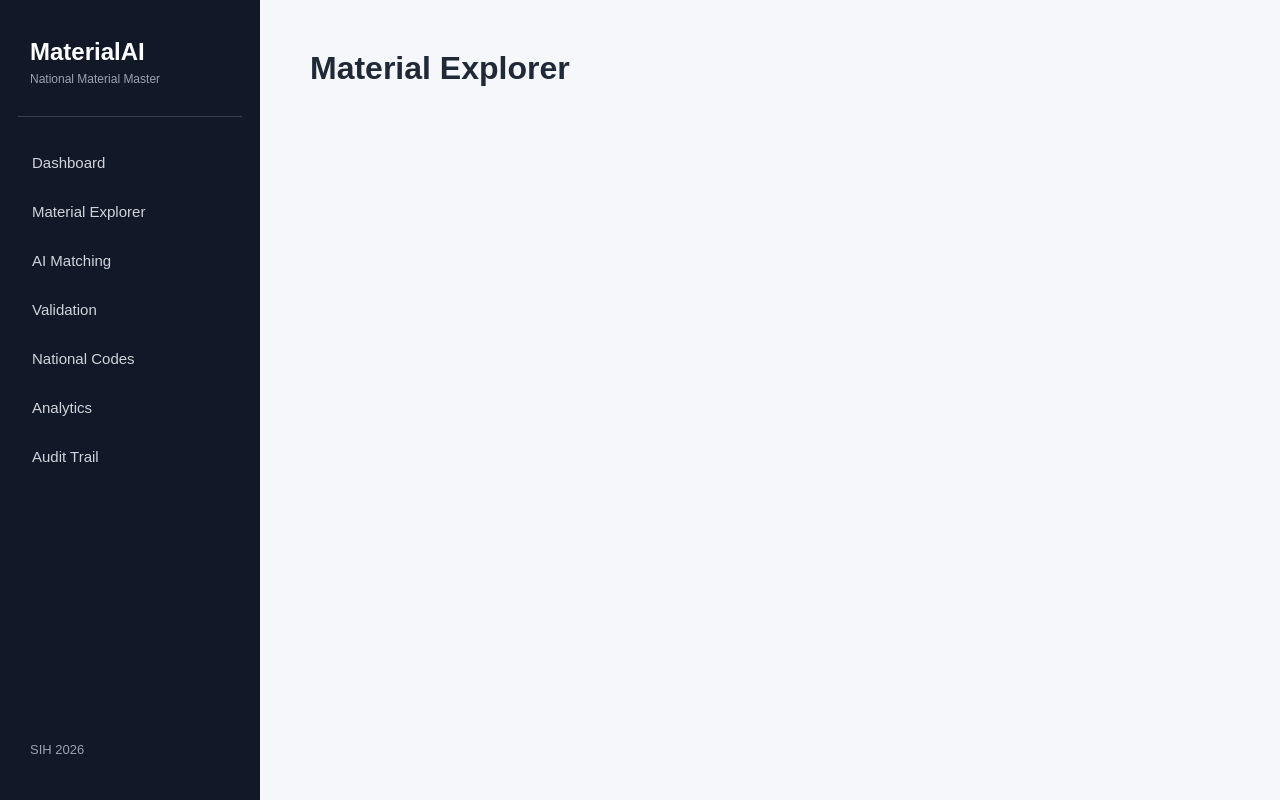
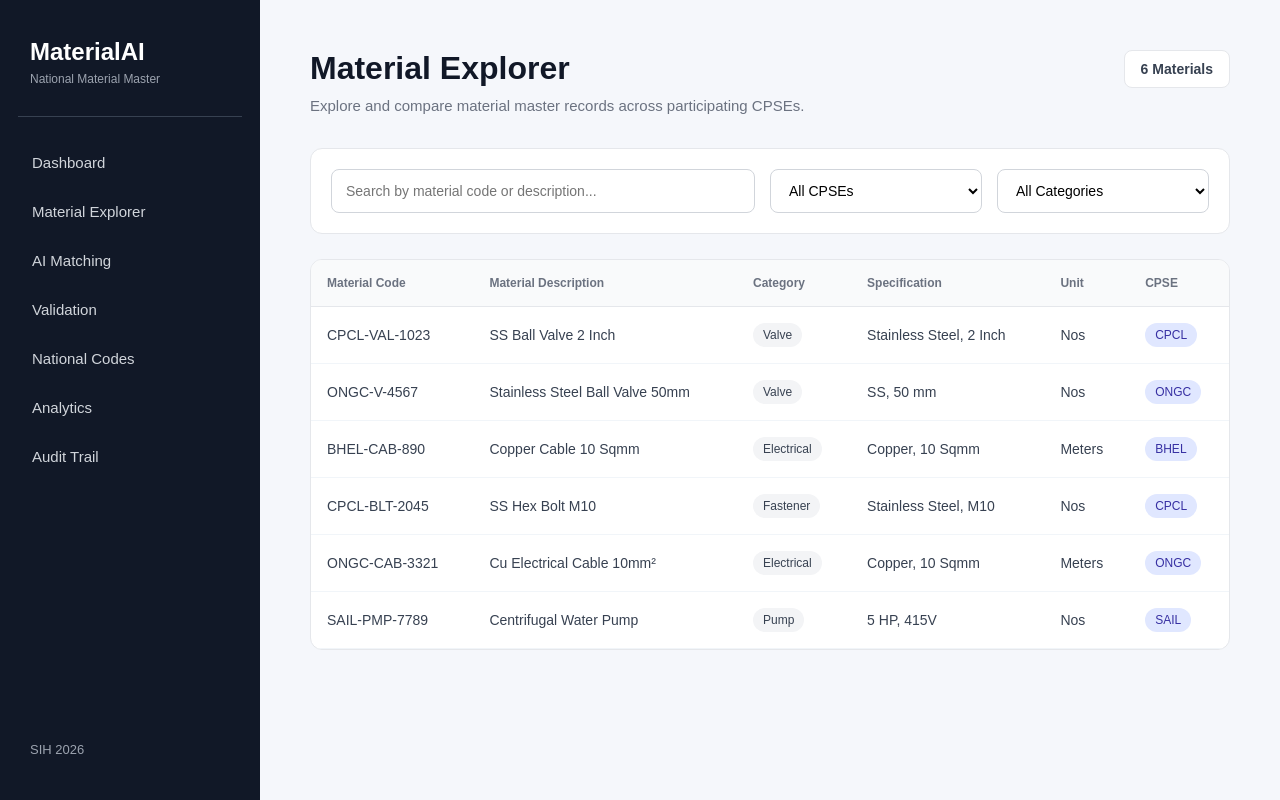
Before and after one commit to DHANUSHRI-MUTHUKUMARAN/-material-harmonization, a React (Vite) app in the folder material-harmonization-frontend/: page /materials in a window 1280 px wide. Built offline with nearby package versions, Linux system fonts and the light colour scheme.

Commit message:
Material explorer alinged

```diff
--- /dev/null
+++ b/material-harmonization-frontend/src/data/materials.js
@@ -0,0 +1,58 @@
+const materials = [
+  {
+    id: 1,
+    code: "CPCL-VAL-1023",
+    description: "SS Ball Valve 2 Inch",
+    category: "Valve",
+    specification: "Stainless Steel, 2 Inch",
+    unit: "Nos",
+    cpse: "CPCL",
+  },
+  {
+    id: 2,
+    code: "ONGC-V-4567",
+    description: "Stainless Steel Ball Valve 50mm",
+    category: "Valve",
+    specification: "SS, 50 mm",
+    unit: "Nos",
+    cpse: "ONGC",
+  },
+  {
+    id: 3,
+    code: "BHEL-CAB-890",
+    description: "Copper Cable 10 Sqmm",
+    category: "Electrical",
+    specification: "Copper, 10 Sqmm",
+    unit: "Meters",
+    cpse: "BHEL",
+  },
+  {
+    id: 4,
+    code: "CPCL-BLT-2045",
+    description: "SS Hex Bolt M10",
+    category: "Fastener",
+    specification: "Stainless Steel, M10",
+    unit: "Nos",
+    cpse: "CPCL",
+  },
+  {
+    id: 5,
+    code: "ONGC-CAB-3321",
+    description: "Cu Electrical Cable 10mm²",
+    category: "Electrical",
+    specification: "Copper, 10 Sqmm",
+    unit: "Meters",
+    cpse: "ONGC",
+  },
+  {
+    id: 6,
+    code: "SAIL-PMP-7789",
+    description: "Centrifugal Water Pump",
+    category: "Pump",
+    specification: "5 HP, 415V",
+    unit: "Nos",
+    cpse: "SAIL",
+  },
+];
+
+export default materials;
--- a/material-harmonization-frontend/src/index.css
+++ b/material-harmonization-frontend/src/index.css
@@ -278,3 +278,150 @@ body {
     display: none;
   }
 }
+
+/* ================================
+   MATERIAL EXPLORER
+================================ */
+
+.material-explorer {
+  width: 100%;
+}
+
+.page-header {
+  display: flex;
+  justify-content: space-between;
+  align-items: flex-start;
+  margin-bottom: 30px;
+}
+
+.page-header h1 {
+  font-size: 32px;
+  color: #111827;
+  margin-bottom: 8px;
+}
+
+.page-header p {
+  font-size: 15px;
+  color: #6b7280;
+  max-width: 650px;
+  line-height: 1.5;
+}
+
+.material-count {
+  background-color: white;
+  border: 1px solid #e5e7eb;
+  padding: 10px 16px;
+  border-radius: 8px;
+  font-size: 14px;
+  font-weight: 600;
+  color: #374151;
+}
+
+/* Filters */
+
+.filter-section {
+  display: grid;
+  grid-template-columns: 2fr 1fr 1fr;
+  gap: 15px;
+  background-color: white;
+  padding: 20px;
+  border: 1px solid #e5e7eb;
+  border-radius: 12px;
+  margin-bottom: 25px;
+}
+
+.filter-section input,
+.filter-section select {
+  width: 100%;
+  padding: 12px 14px;
+  border: 1px solid #d1d5db;
+  border-radius: 8px;
+  font-size: 14px;
+  outline: none;
+  background-color: white;
+}
+
+.filter-section input:focus,
+.filter-section select:focus {
+  border-color: #111827;
+}
+
+/* Table Container */
+
+.materials-table-container {
+  background-color: white;
+  border: 1px solid #e5e7eb;
+  border-radius: 12px;
+  overflow-x: auto;
+}
+
+/* Table */
+
+.materials-table {
+  width: 100%;
+  border-collapse: collapse;
+  min-width: 900px;
+}
+
+.materials-table th {
+  text-align: left;
+  padding: 16px;
+  font-size: 12px;
+  color: #6b7280;
+  background-color: #f9fafb;
+  border-bottom: 1px solid #e5e7eb;
+}
+
+.materials-table td {
+  padding: 16px;
+  font-size: 14px;
+  color: #374151;
+  border-bottom: 1px solid #f1f5f9;
+}
+
+.materials-table tr:hover {
+  background-color: #f9fafb;
+}
+
+/* Badges */
+
+.category-badge,
+.cpse-badge {
+  display: inline-block;
+  padding: 5px 10px;
+  border-radius: 20px;
+  font-size: 12px;
+  font-weight: 500;
+}
+
+.category-badge {
+  background-color: #f3f4f6;
+  color: #374151;
+}
+
+.cpse-badge {
+  background-color: #e0e7ff;
+  color: #3730a3;
+}
+
+/* No Results */
+
+.no-results {
+  padding: 40px;
+  text-align: center;
+  color: #6b7280;
+  font-size: 14px;
+}
+
+/* Responsive */
+
+@media (max-width: 900px) {
+  .filter-section {
+    grid-template-columns: 1fr;
+  }
+
+  .page-header {
+    flex-direction: column;
+    gap: 15px;
+  }
+}
--- a/material-harmonization-frontend/src/pages/MaterialExplorer.jsx
+++ b/material-harmonization-frontend/src/pages/MaterialExplorer.jsx
@@ -1,5 +1,116 @@
+import { useState } from "react";
+import materials from "../data/materials";
+
 function MaterialExplorer() {
-  return <h1>Material Explorer</h1>;
+  const [search, setSearch] = useState("");
+  const [cpseFilter, setCpseFilter] = useState("All");
+  const [categoryFilter, setCategoryFilter] = useState("All");
+
+  const filteredMaterials = materials.filter((material) => {
+    const matchesSearch =
+      material.code.toLowerCase().includes(search.toLowerCase()) ||
+      material.description.toLowerCase().includes(search.toLowerCase());
+
+    const matchesCPSE =
+      cpseFilter === "All" || material.cpse === cpseFilter;
+
+    const matchesCategory =
+      categoryFilter === "All" ||
+      material.category === categoryFilter;
+
+    return matchesSearch && matchesCPSE && matchesCategory;
+  });
+
+  return (
+    <div className="material-explorer">
+      <div className="page-header">
+        <div>
+          <h1>Material Explorer</h1>
+          <p>
+            Explore and compare material master records across participating
+            CPSEs.
+          </p>
+        </div>
+
+        <div className="material-count">
+          {filteredMaterials.length} Materials
+        </div>
+      </div>
+
+      <div className="filter-section">
+        <input
+          type="text"
+          placeholder="Search by material code or description..."
+          value={search}
+          onChange={(e) => setSearch(e.target.value)}
+        />
+
+        <select
+          value={cpseFilter}
+          onChange={(e) => setCpseFilter(e.target.value)}
+        >
+          <option value="All">All CPSEs</option>
+          <option value="CPCL">CPCL</option>
+          <option value="ONGC">ONGC</option>
+          <option value="BHEL">BHEL</option>
+          <option value="SAIL">SAIL</option>
+        </select>
+
+        <select
+          value={categoryFilter}
+          onChange={(e) => setCategoryFilter(e.target.value)}
+        >
+          <option value="All">All Categories</option>
+          <option value="Valve">Valve</option>
+          <option value="Electrical">Electrical</option>
+          <option value="Fastener">Fastener</option>
+          <option value="Pump">Pump</option>
+        </select>
+      </div>
+
+      <div className="materials-table-container">
+        <table className="materials-table">
+          <thead>
+            <tr>
+              <th>Material Code</th>
+              <th>Material Description</th>
+              <th>Category</th>
+              <th>Specification</th>
+              <th>Unit</th>
+              <th>CPSE</th>
+            </tr>
+          </thead>
+
+          <tbody>
+            {filteredMaterials.map((material) => (
+              <tr key={material.id}>
+                <td>{material.code}</td>
+                <td>{material.description}</td>
+                <td>
+                  <span className="category-badge">
+                    {material.category}
+                  </span>
+                </td>
+                <td>{material.specification}</td>
+                <td>{material.unit}</td>
+                <td>
+                  <span className="cpse-badge">
+                    {material.cpse}
+                  </span>
+                </td>
+              </tr>
+            ))}
+          </tbody>
+        </table>
+
+        {filteredMaterials.length === 0 && (
+          <div className="no-results">
+            No materials found.
+          </div>
+        )}
+      </div>
+    </div>
+  );
 }
 
 export default MaterialExplorer;
```
